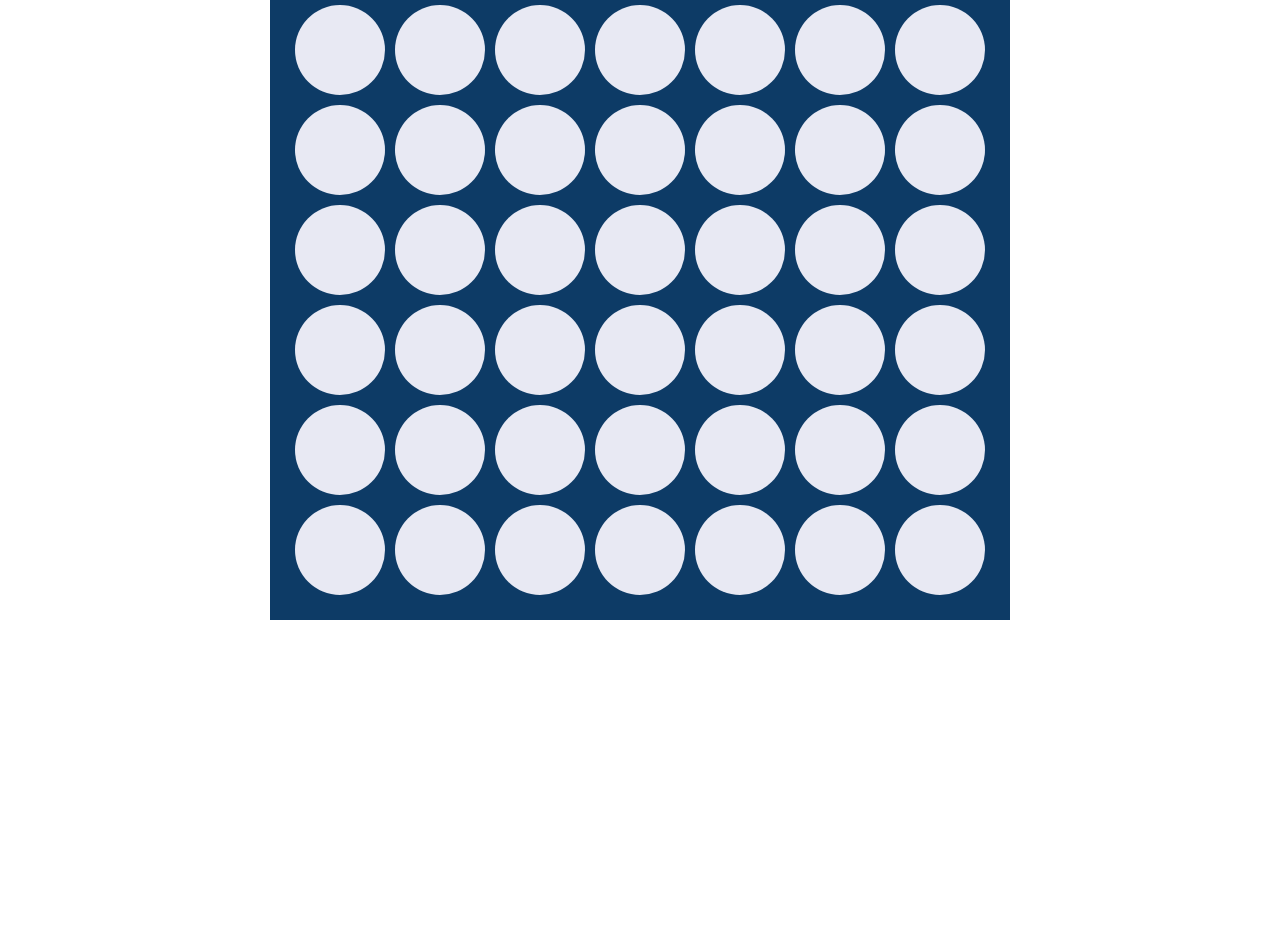
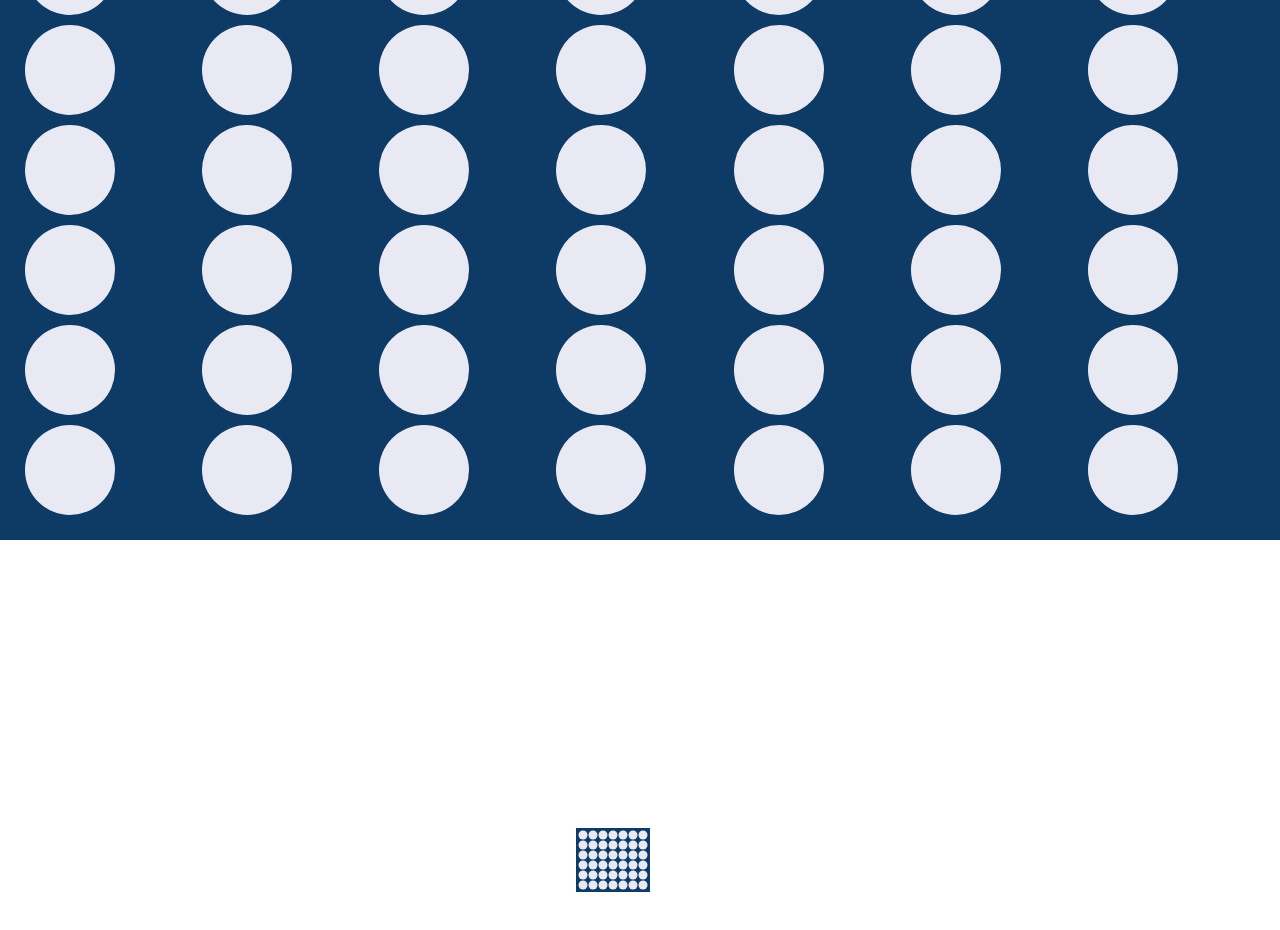
Before and after one commit to jonfelixrico/connect-four-react, a React (Create React App) app: page / in a window 1280 px wide. Shown: the part 100-1030 px from the top of the page. Before the commit the page ends 800 px from the top, so only its background shows below. Built offline with nearby package versions, Linux system fonts and the light colour scheme.

Commit message:
Implement history snapshots

```diff
--- a/src/App.tsx
+++ b/src/App.tsx
@@ -1,15 +1,29 @@
-import { cloneDeep } from 'lodash'
+import { cloneDeep, uniqueId } from 'lodash'
 import { FC, useCallback, useState } from 'react'
 import { Grid } from './grid/Grid'
 import { Player } from './grid/player.enum'
+
+type Grid = Array<Array<Player>>
+interface HistoryEntry {
+  grid: Grid
+  id: string
+}
 
 const INIT_GRID: Array<Array<Player>> = new Array(7)
   .fill(null)
   .map(() => new Array(6).fill(null))
 
+const INIT_HISTORY: HistoryEntry[] = [
+  {
+    grid: INIT_GRID,
+    id: uniqueId(),
+  },
+]
+
 export const App: FC = () => {
   const [grid, setGrid] = useState(INIT_GRID)
   const [player, setPlayer] = useState(Player.PLAYER_1)
+  const [history, setHistory] = useState(INIT_HISTORY)
 
   const onClick = useCallback(
     (colIdx: number): void => {
@@ -30,17 +44,36 @@ export const App: FC = () => {
           `Player ${player} has placed a token on (${colIdx}, ${firstNullIdx}).`
         )
 
+        setPlayer(
+          player === Player.PLAYER_1 ? Player.PLAYER_2 : Player.PLAYER_1
+        )
+        setHistory((historyState) => [
+          ...historyState,
+          {
+            grid: clone,
+            id: uniqueId(),
+          },
+        ])
+
         return clone
       })
-
-      setPlayer(player === Player.PLAYER_1 ? Player.PLAYER_2 : Player.PLAYER_1)
     },
     [player]
   )
 
   return (
-    <div className="h-screen w-screen flex justify-center items-center">
-      <Grid grid={grid} onClick={onClick} />
+    <div className="h-screen w-screen">
+      <div>
+        <Grid grid={grid} onClick={onClick} />
+        <div
+          style={{ transform: 'scale(0.1)' }}
+          className="pointer-events-none flex flex-row"
+        >
+          {history.map((historyEntry) => (
+            <Grid grid={historyEntry.grid} key={historyEntry.id} />
+          ))}
+        </div>
+      </div>
     </div>
   )
 }
```
